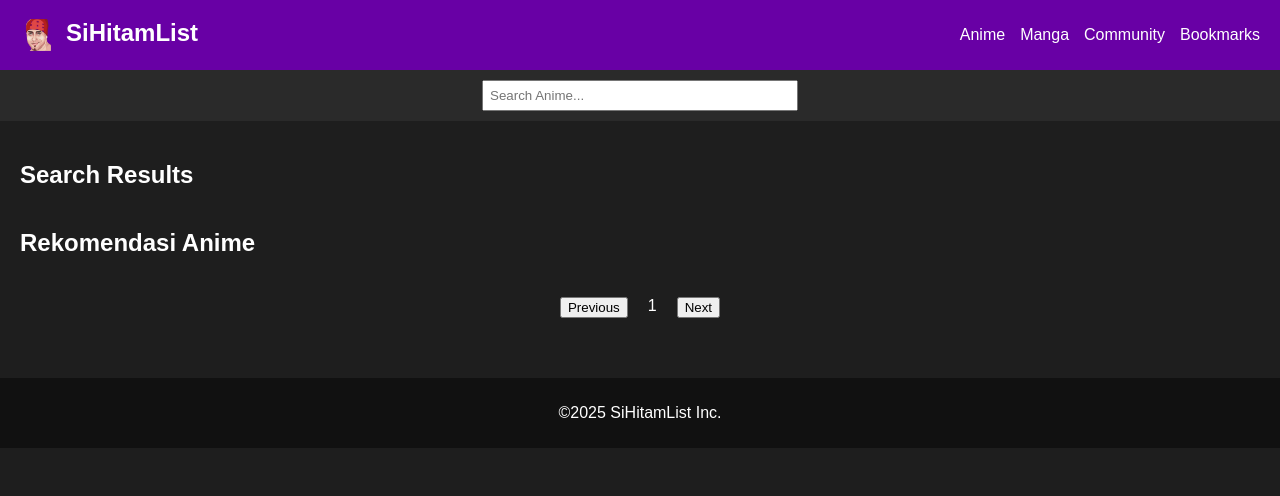
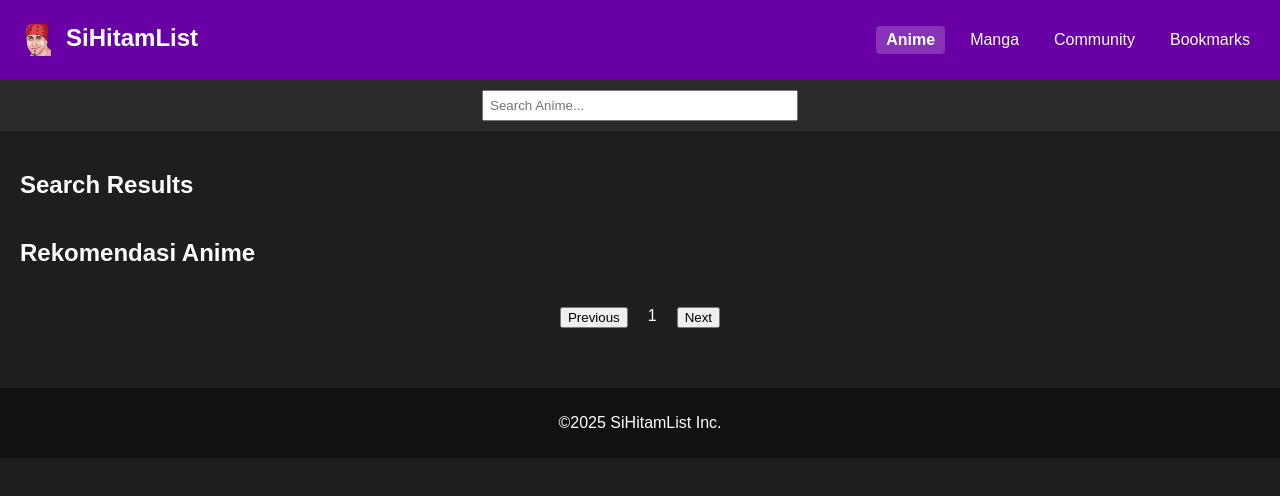
Before and after one commit to Dsky4003/SiHitamList, a plain HTML site: page index.html in a window 1280 px wide. Drawn offline with Linux system fonts and the light colour scheme; no server answers.

Commit message:
Update style.css

```diff
--- a/style.css
+++ b/style.css
@@ -106,3 +106,17 @@ footer {
   font-size: 24px;
   cursor: pointer;
 }
+nav li.nav-item {
+  padding: 5px 10px;
+  border-radius: 4px;
+  transition: background-color 0.3s;
+}
+
+nav li.nav-item:hover {
+  background-color: rgba(255, 255, 255, 0.1);
+}
+
+nav li.nav-item.active {
+  background-color: rgba(255, 255, 255, 0.2);
+  font-weight: bold;
+}
```
